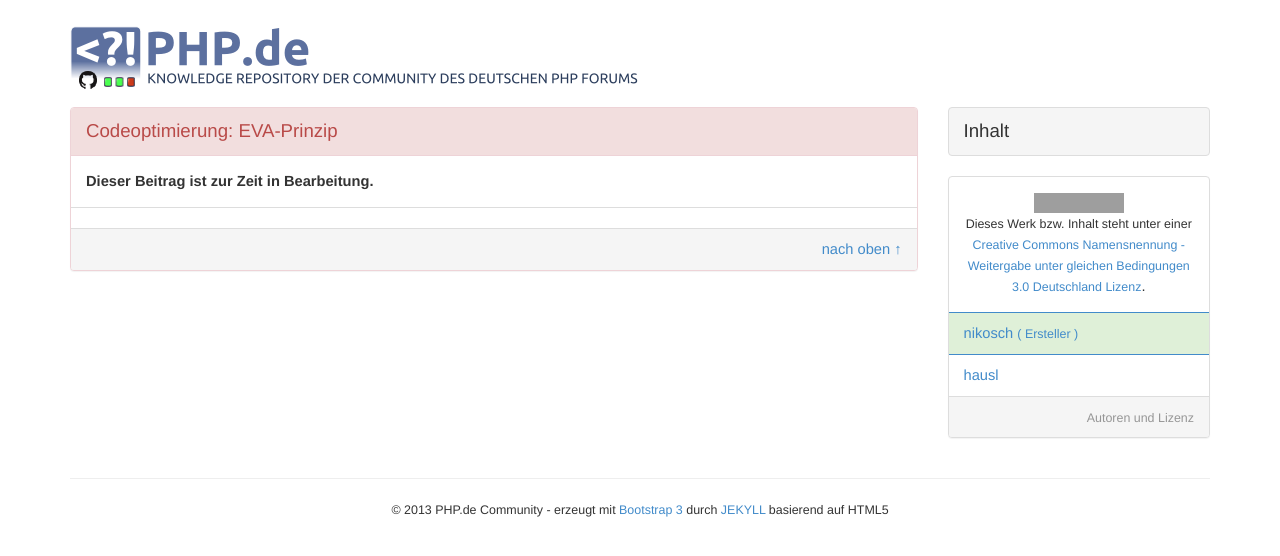
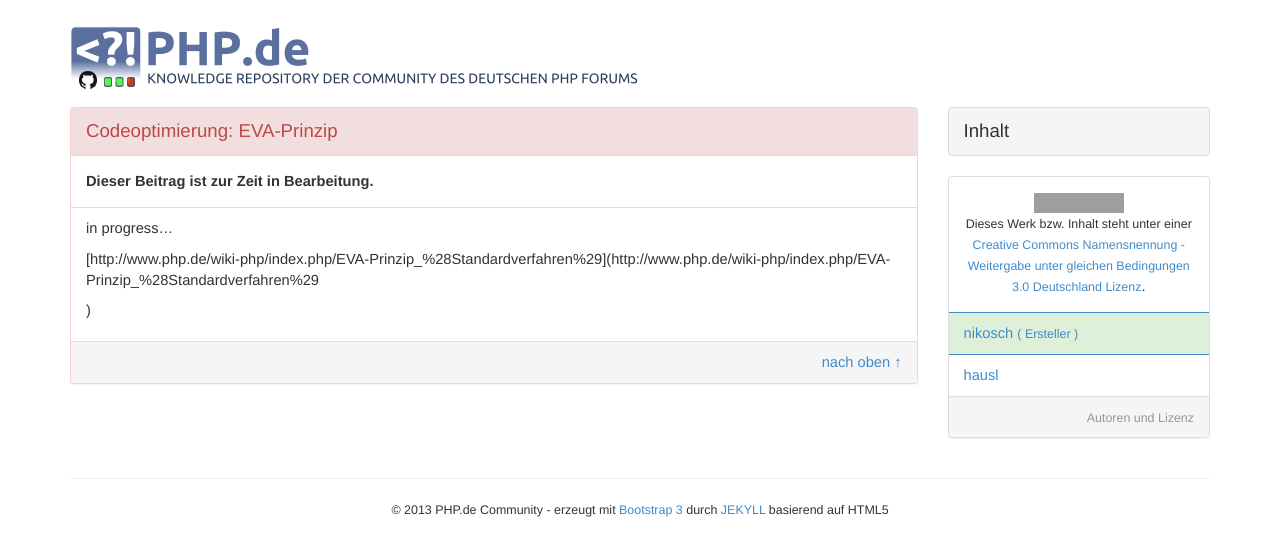
Before and after one commit to php-de/php-de.github.io, a Jekyll site: the page built from code-optimizing/eva-prinzip.md, in a window 1280 px wide. Shown: the top 556 px of the page. Built offline with Jekyll 4.4.1, drawn with Linux system fonts in a browser that asks for light colours; grey boxes are pictures that could not be loaded.

Commit message:
Update eva-prinzip.md

```diff
--- a/code-optimizing/eva-prinzip.md
+++ b/code-optimizing/eva-prinzip.md
@@ -18,3 +18,9 @@ inhalt:
 
 entry-type: in-progress
 ---
+
+in progress...
+
+[http://www.php.de/wiki-php/index.php/EVA-Prinzip_%28Standardverfahren%29](http://www.php.de/wiki-php/index.php/EVA-Prinzip_%28Standardverfahren%29
+
+)
```
